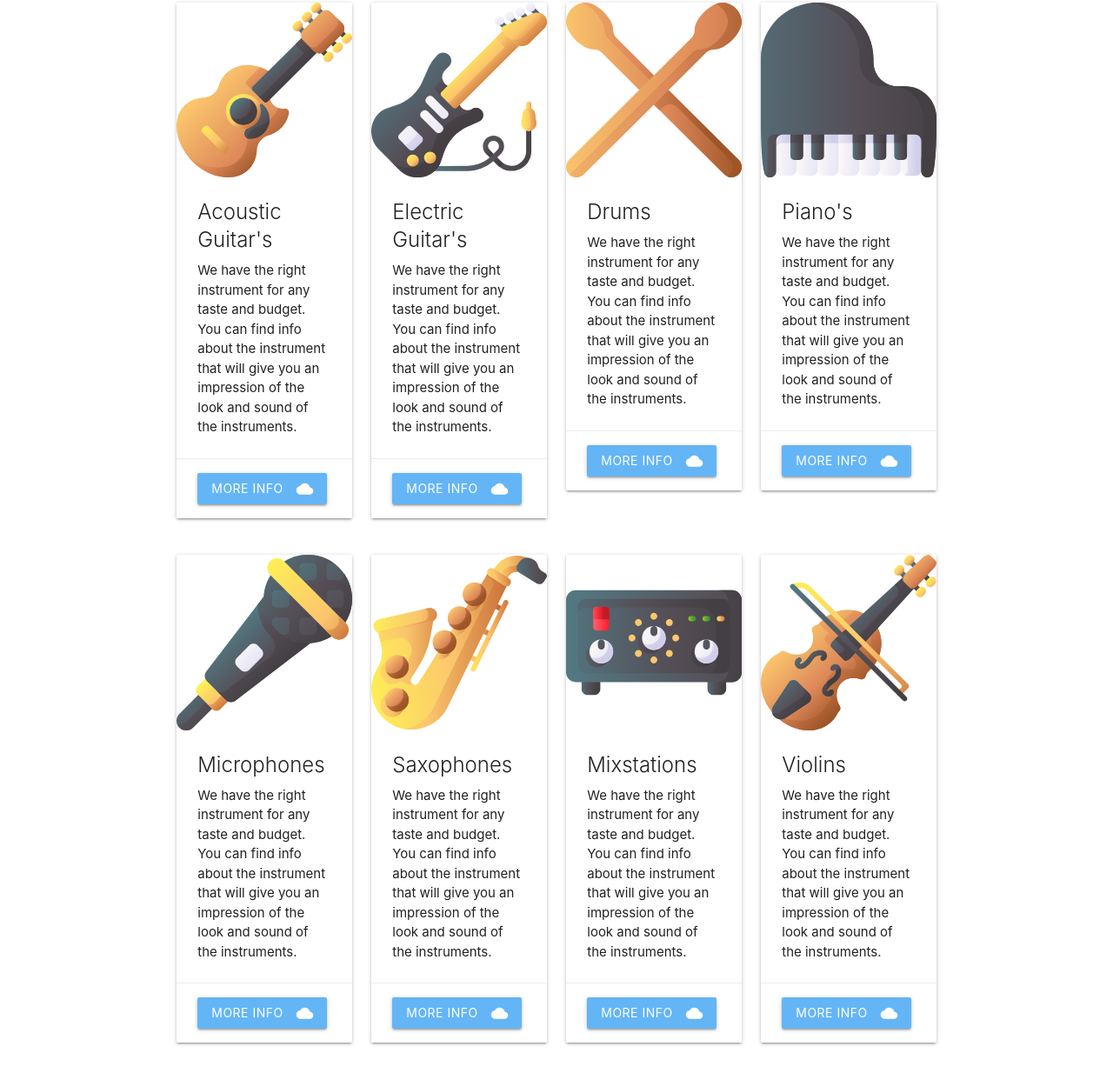
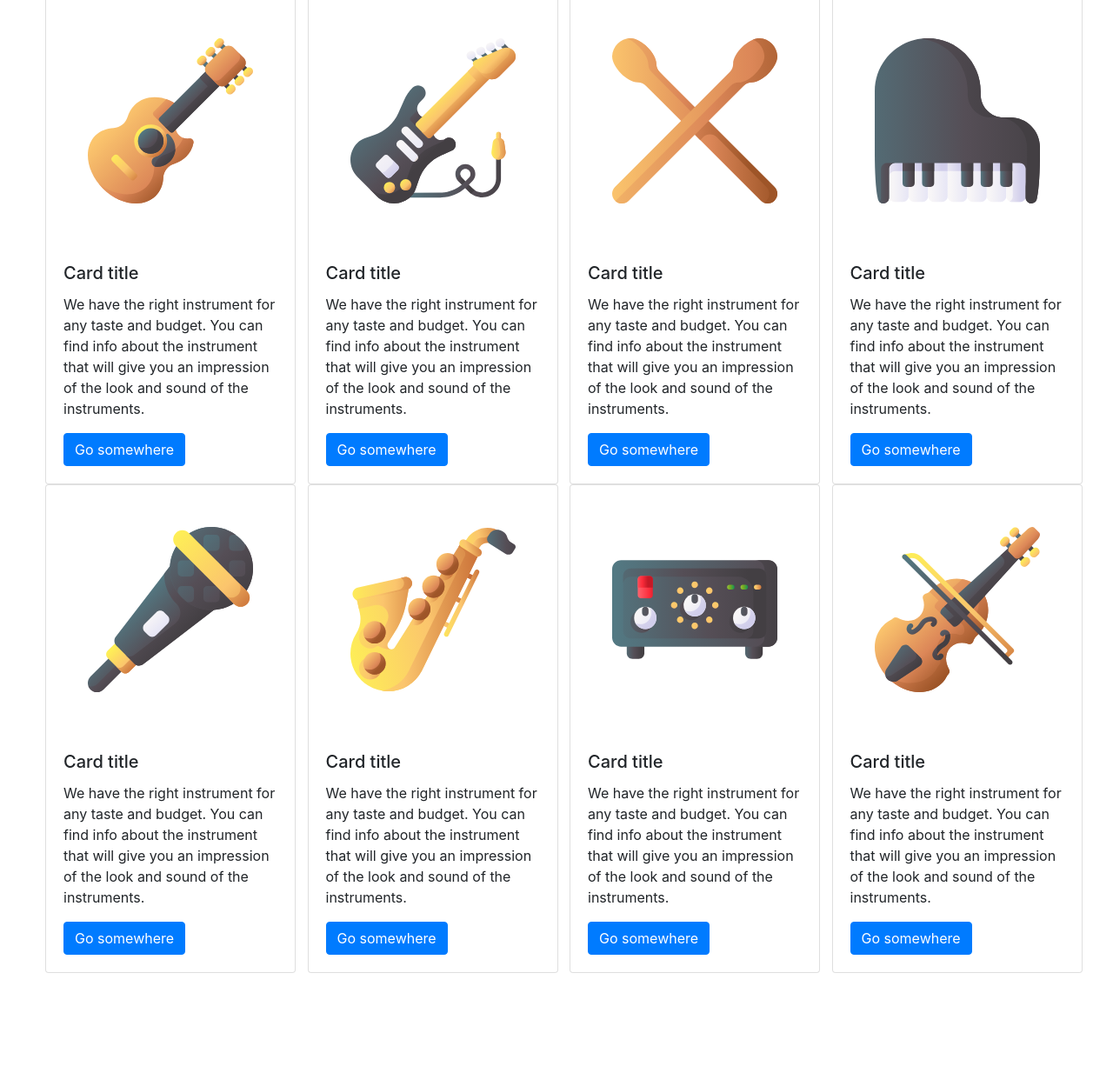
Before and after one commit to RenV123/css-framework, a plain HTML site: page index.html in a window 1280 px wide. Shown: the part 5-1239 px from the top of the page at 87% size. After the commit the page ends 1124 px from the top, so only its background shows below. Drawn offline with nearby package versions, Linux system fonts and the light colour scheme.

Commit message:
Add initial grid using bootstrap

```diff
--- a/index.html
+++ b/index.html
@@ -1,170 +1,137 @@
-<!DOCTYPE html>
-<html>
+<!doctype html>
+<html lang="en">
 
 <head>
-    <!--Import Google Icon Font-->
-    <link href="https://fonts.googleapis.com/icon?family=Material+Icons" rel="stylesheet">
-    <!--Import materialize.css-->
-    <link type="text/css" rel="stylesheet"
-        href="https://cdnjs.cloudflare.com/ajax/libs/materialize/1.0.0/css/materialize.min.css"
-        media="screen,projection" />
-    <meta name=" viewport" content="width=device-width, initial-scale=1.0" />
+    <meta charset="utf-8">
+    <meta http-equiv="X-UA-Compatible" content="IE=edge">
+    <meta name="viewport" content="width=device-width, initial-scale=1">
+    <!-- The above 3 meta tags *must* come first in the head; any other head content must come *after* these tags -->
+    <title>Bootstrap framework</title>
 
+    <!-- Bootstrap CSS -->
+    <link rel="stylesheet" href="https://cdn.jsdelivr.net/npm/bootstrap@4.5.3/dist/css/bootstrap.min.css"
+        integrity="sha384-TX8t27EcRE3e/ihU7zmQxVncDAy5uIKz4rEkgIXeMed4M0jlfIDPvg6uqKI2xXr2" crossorigin="anonymous">
+
+    <!-- HTML5 shim and Respond.js for IE8 support of HTML5 elements and media queries -->
+    <!-- WARNING: Respond.js doesn't work if you view the page via file:// -->
+    <!--[if lt IE 9]>
+      <script src="https://oss.maxcdn.com/html5shiv/3.7.3/html5shiv.min.js"></script>
+      <script src="https://oss.maxcdn.com/respond/1.4.2/respond.min.js"></script>
+    <![endif]-->
 </head>
 
 <body>
     <div class="container">
-        <div class="row">
-            <!-- By default a row displays 12 columns.
-            If you want one card to have the size of half the row use 6 (12/2=6)
-            In this case there will be one card for mobile (s) , two cards for tablet (m) and
-            4 cards for pc (l) -->
-            <div class="col s12 m6 l3">
-                <div class="card">
-                    <div class="card-image">
-                        <img src="images/acoustic-guitar.svg">
-                    </div>
-                    <div class="card-content">
-                        <span class="card-title">Acoustic Guitar's</span>
-                        <p>We have the right instrument for any taste and budget. You can find info
+        <div class="row mx-md-n5">
+            <div class="col-sm12 col-md-6 col-lg-3">
+                <div class="card" style="width: 18rem;">
+                    <img class="card-img-top p-5" src="./images/acoustic-guitar.svg" alt="Card image cap">
+                    <div class="card-body">
+                        <h5 class="card-title">Card title</h5>
+                        <p class="card-text">We have the right instrument for any taste and budget. You can find info
                             about the instrument that will give you an impression of the look and sound of the
-                            instruments.
-                        </p>
-                    </div>
-                    <div class="card-action">
-                        <a class="waves-effect waves-light blue lighten-2 btn"><i
-                                class="material-icons right">cloud</i>More Info</a>
+                            instruments.</p>
+                        <a href="#" class="btn btn-primary">Go somewhere</a>
                     </div>
                 </div>
             </div>
-            <div class="col s12 m6 l3">
-                <div class="card">
-                    <div class="card-image">
-                        <img src="images/electric bass.svg">
-                    </div>
-                    <div class="card-content">
-                        <span class="card-title">Electric Guitar's</span>
-                        <p>We have the right instrument for any taste and budget. You can find info
+            <div class="col-sm12 col-md-6 col-lg-3">
+                <div class="card" style="width: 18rem;">
+                    <img class="card-img-top p-5" src="./images/electric bass.svg" alt="Card image cap">
+                    <div class="card-body">
+                        <h5 class="card-title">Card title</h5>
+                        <p class="card-text">We have the right instrument for any taste and budget. You can find info
                             about the instrument that will give you an impression of the look and sound of the
                             instruments.</p>
-                    </div>
-                    <div class="card-action">
-                        <a class="waves-effect waves-light blue lighten-2 btn"><i
-                                class="material-icons right">cloud</i>More Info</a>
+                        <a href="#" class="btn btn-primary">Go somewhere</a>
                     </div>
                 </div>
             </div>
-            <div class="col s12 m6 l3">
-                <div class="card">
-                    <div class="card-image">
-                        <img src="images/drumstick.svg">
-                    </div>
-                    <div class="card-content">
-                        <span class="card-title">Drums</span>
-                        <p>We have the right instrument for any taste and budget. You can find info
+            <div class="col-sm12 col-md-6 col-lg-3">
+                <div class="card" style="width: 18rem;">
+                    <img class="card-img-top p-5" src="./images/drumstick.svg" alt="Card image cap">
+                    <div class="card-body">
+                        <h5 class="card-title">Card title</h5>
+                        <p class="card-text">We have the right instrument for any taste and budget. You can find info
                             about the instrument that will give you an impression of the look and sound of the
                             instruments.</p>
-                    </div>
-                    <div class="card-action">
-                        <a class="waves-effect waves-light blue lighten-2 btn"><i
-                                class="material-icons right">cloud</i>More Info</a>
+                        <a href="#" class="btn btn-primary">Go somewhere</a>
                     </div>
                 </div>
             </div>
-            <div class="col s12 m6 l3">
-                <div class="card">
-                    <div class="card-image">
-                        <img src="images/grand piano.svg">
-                    </div>
-                    <div class="card-content">
-                        <span class="card-title">Piano's</span>
-                        <p>We have the right instrument for any taste and budget. You can find info
+            <div class="col-sm12 col-md-6 col-lg-3">
+                <div class="card" style="width: 18rem;">
+                    <img class="card-img-top p-5" src="./images/grand piano.svg" alt="Card image cap">
+                    <div class="card-body">
+                        <h5 class="card-title">Card title</h5>
+                        <p class="card-text">We have the right instrument for any taste and budget. You can find info
                             about the instrument that will give you an impression of the look and sound of the
                             instruments.</p>
-                    </div>
-                    <div class="card-action">
-                        <a class="waves-effect waves-light blue lighten-2 btn"><i
-                                class="material-icons right">cloud</i>More Info</a>
+                        <a href="#" class="btn btn-primary">Go somewhere</a>
                     </div>
                 </div>
             </div>
         </div>
-        <div class="row">
-            <div class="col s12 m6 l3">
-                <div class="card">
-                    <div class="card-image">
-                        <img src="images/microphone.svg">
-                    </div>
-                    <div class="card-content">
-                        <span class="card-title">Microphones</span>
-                        <p>We have the right instrument for any taste and budget. You can find info
+        <div class="row mx-md-n5">
+            <div class="col-sm12 col-md-6 col-lg-3">
+                <div class="card" style="width: 18rem;">
+                    <img class="card-img-top p-5" src="./images/microphone.svg" alt="Card image cap">
+                    <div class="card-body">
+                        <h5 class="card-title">Card title</h5>
+                        <p class="card-text">We have the right instrument for any taste and budget. You can find info
                             about the instrument that will give you an impression of the look and sound of the
                             instruments.</p>
-                    </div>
-                    <div class="card-action">
-                        <a class="waves-effect waves-light blue lighten-2 btn"><i
-                                class="material-icons right">cloud</i>More Info</a>
+                        <a href="#" class="btn btn-primary">Go somewhere</a>
                     </div>
                 </div>
             </div>
-            <div class="col s12 m6 l3">
-                <div class="card">
-                    <div class="card-image">
-                        <img src="images/saxophone.svg">
-                    </div>
-                    <div class="card-content">
-                        <span class="card-title">Saxophones</span>
-                        <p>We have the right instrument for any taste and budget. You can find info
+            <div class="col-sm12 col-md-6 col-lg-3">
+                <div class="card" style="width: 18rem;">
+                    <img class="card-img-top p-5" src="./images/saxophone.svg" alt="Card image cap">
+                    <div class="card-body">
+                        <h5 class="card-title">Card title</h5>
+                        <p class="card-text">We have the right instrument for any taste and budget. You can find info
                             about the instrument that will give you an impression of the look and sound of the
                             instruments.</p>
-                    </div>
-                    <div class="card-action">
-                        <a class="waves-effect waves-light blue lighten-2 btn"><i
-                                class="material-icons right">cloud</i>More Info</a>
+                        <a href="#" class="btn btn-primary">Go somewhere</a>
                     </div>
                 </div>
             </div>
-            <div class="col s12 m6 l3">
-                <div class="card">
-                    <div class="card-image">
-                        <img src="images/sound mixer.svg">
-                    </div>
-                    <div class="card-content">
-                        <span class="card-title">Mixstations</span>
-                        <p>We have the right instrument for any taste and budget. You can find info
+            <div class="col-sm12 col-md-6 col-lg-3">
+                <div class="card" style="width: 18rem;">
+                    <img class="card-img-top p-5" src="./images/sound mixer.svg" alt="Card image cap">
+                    <div class="card-body">
+                        <h5 class="card-title">Card title</h5>
+                        <p class="card-text">We have the right instrument for any taste and budget. You can find info
                             about the instrument that will give you an impression of the look and sound of the
                             instruments.</p>
-                    </div>
-                    <div class="card-action">
-                        <a class="waves-effect waves-light blue lighten-2 btn"><i
-                                class="material-icons right">cloud</i>More Info</a>
+                        <a href="#" class="btn btn-primary">Go somewhere</a>
                     </div>
                 </div>
             </div>
-            <div class="col s12 m6 l3">
-                <div class="card">
-                    <div class="card-image">
-                        <img src="images/violin.svg">
-                    </div>
-                    <div class="card-content">
-                        <span class="card-title">Violins</span>
-                        <p>We have the right instrument for any taste and budget. You can find info
+            <div class="col-sm12 col-md-6 col-lg-3">
+                <div class="card" style="width: 18rem;">
+                    <img class="card-img-top p-5" src="./images/violin.svg" alt="Card image cap">
+                    <div class="card-body">
+                        <h5 class="card-title">Card title</h5>
+                        <p class="card-text">We have the right instrument for any taste and budget. You can find info
                             about the instrument that will give you an impression of the look and sound of the
                             instruments.</p>
-                    </div>
-                    <div class="card-action">
-                        <a class="waves-effect waves-light blue lighten-2 btn"><i
-                                class="material-icons right">cloud</i>More Info</a>
+                        <a href="#" class="btn btn-primary">Go somewhere</a>
                     </div>
                 </div>
             </div>
         </div>
     </div>
-    <!-- Compiled and minified JavaScript -->
-    <script src="https://cdnjs.cloudflare.com/ajax/libs/materialize/1.0.0/js/materialize.min.js"></script>
-    <div style='display: none;'>Icons made by <a href="https://www.flaticon.com/authors/freepik"
-            title="Freepik">Freepik</a> from <a href="https://www.flaticon.com/" title="Flaticon"> www.flaticon.com</a>
-    </div>
+
+    <!-- Optional JavaScript -->
+    <!-- jQuery and JS bundle w/ Popper.js -->
+    <script src="https://code.jquery.com/jquery-3.5.1.slim.min.js"
+        integrity="sha384-DfXdz2htPH0lsSSs5nCTpuj/zy4C+OGpamoFVy38MVBnE+IbbVYUew+OrCXaRkfj"
+        crossorigin="anonymous"></script>
+    <script src="https://cdn.jsdelivr.net/npm/bootstrap@4.5.3/dist/js/bootstrap.bundle.min.js"
+        integrity="sha384-ho+j7jyWK8fNQe+A12Hb8AhRq26LrZ/JpcUGGOn+Y7RsweNrtN/tE3MoK7ZeZDyx"
+        crossorigin="anonymous"></script>
 </body>
 
 </html>
```
